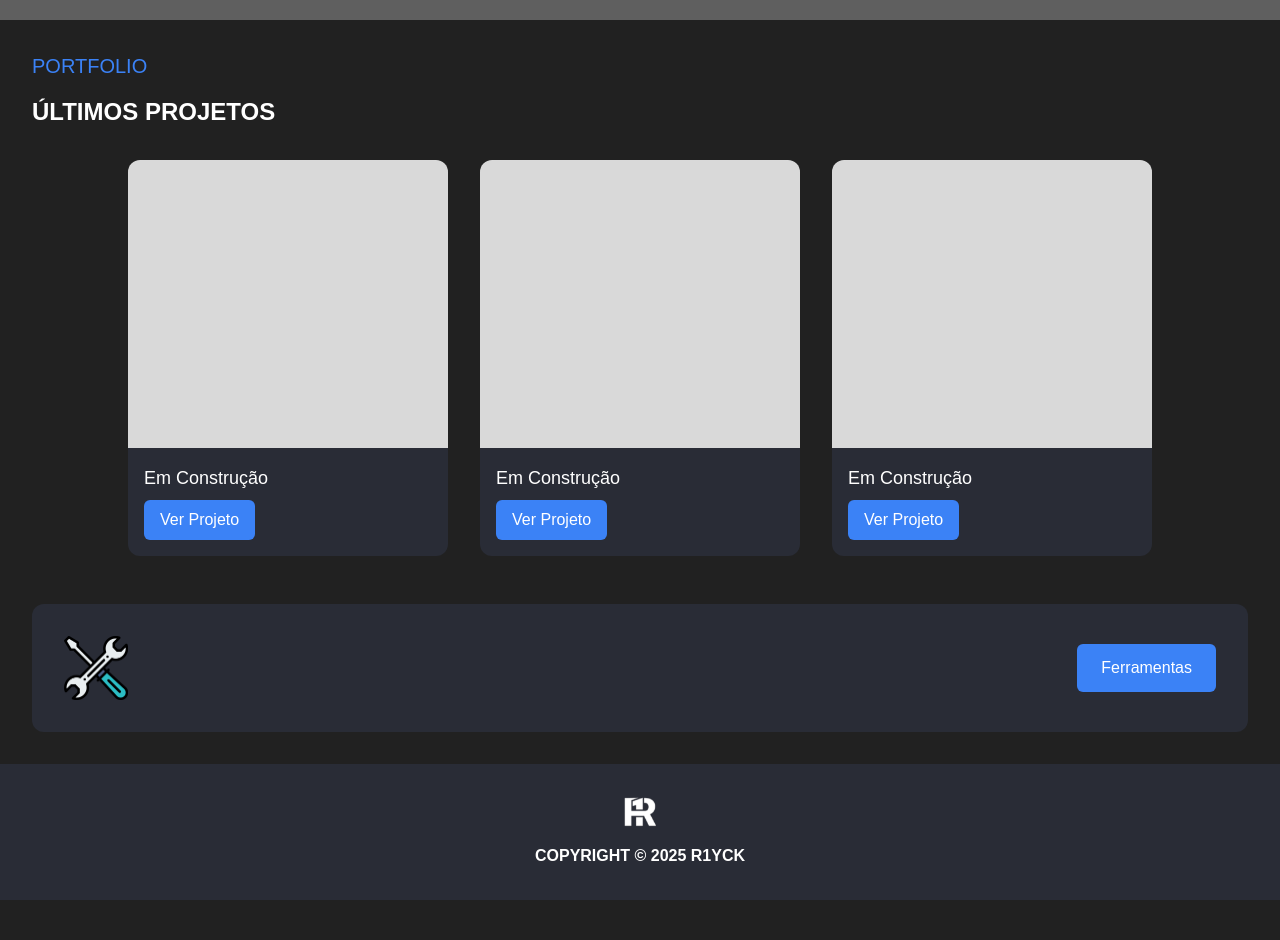
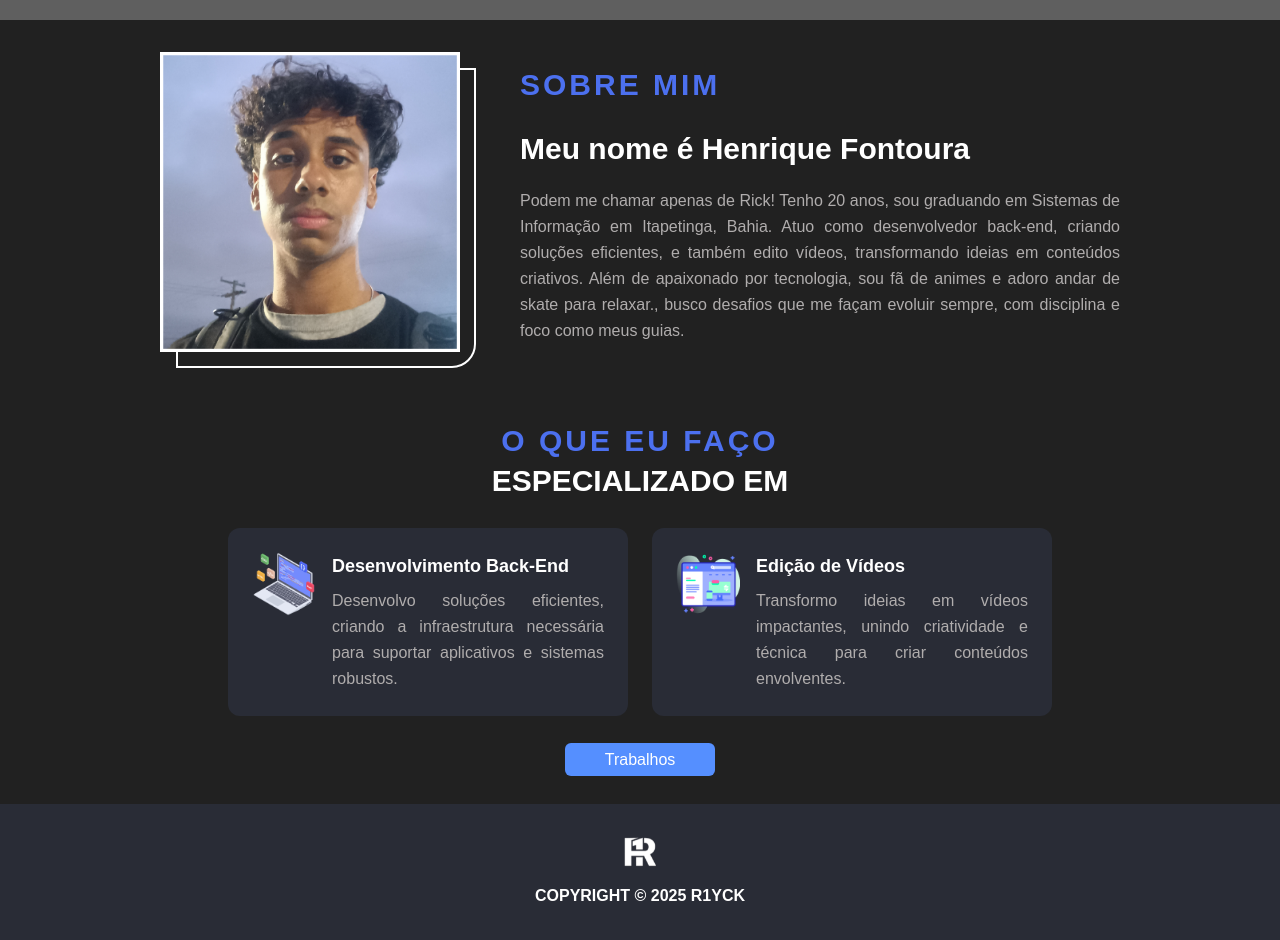
Before and after one commit to r1yck/meu-portfolio, a Next.js app: page /about in a window 1280 px wide. Shown: the part 780-1720 px from the top of the page. Before the commit the page ends 1680 px from the top, so only its background shows below. Built offline with nearby package versions, Linux system fonts and the light colour scheme; grey boxes are pictures that could not be loaded.

Commit message:
update: aboutPage

```diff
--- a/src/app/about/page.tsx
+++ b/src/app/about/page.tsx
@@ -1,39 +1,155 @@
 import Header from "@/components/Header";
 import Footer from "@/components/Footer";
-import Cards from "@/components/Cards";
+import Button from "@/components/Button";
 
-export default function WorkPage() {
+export default function AboutPage() {
     return (
         <>
             <Header
-                title="Meu Trabalho"
-                subtitle="Portfolio com alguns projetos que já fiz"
+                title="Olá, sou o r1yck!"
+                subtitle="Desenvolvedor Back-End e Editor de Vídeos"
             />
-            <section className="p-8">
-                {/* Título da seção */}
-                <h2 className="text-blue-500 text-xl mb-4">PORTFOLIO</h2>
-                <h3 className="text-white text-2xl font-bold mb-8">ÚLTIMOS PROJETOS</h3>
-
-                {/* Cards de projetos */}
-                <div className="flex flex-wrap gap-8 justify-center">
-                    <Cards title="Em Construção" buttonText="Ver Projeto" />
-                    <Cards title="Em Construção" buttonText="Ver Projeto" />
-                    <Cards title="Em Construção" buttonText="Ver Projeto" />
+            <section className="flex flex-col md:flex-row items-center justify-between gap-8 p-8 bg-[#212121] max-w-screen-lg mx-auto">
+                <div className="relative flex-shrink-0">
+                    <div
+                        className="absolute top-4 left-4 w-[300px] h-[300px] rounded-[24px_0px] border-2 border-white"
+                    ></div>
+                    <img
+                        src="/assets/minha-foto.png"
+                        alt="Minha foto"
+                        className="relative w-[300px] h-[300px] object-cover border-2 border-white"
+                        style={{ boxSizing: "border-box" }}
+                    />
                 </div>
-
-                {/* Card com ferramentas */}
-                <div
-                    className="bg-gray-900 mt-12 p-8 rounded-xl flex items-center justify-between"
-                    style={{ backgroundColor: "#292C36" }}
-                >
-                    <img
-                        src="/assets/ferramentas.png"
-                        alt="Ferramentas"
-                        className="w-16 h-16"
-                    />
-                    <button className="bg-blue-500 text-white px-6 py-3 rounded-md hover:bg-blue-600">
-                        Ferramentas
-                    </button>
+                <div className="flex flex-col gap-6 text-left max-w-[600px]">
+                    <h2
+                        className="text-textBlue"
+                        style={{
+                            fontFamily: "Poppins, sans-serif",
+                            fontStyle: "normal",
+                            fontWeight: 600,
+                            fontSize: "30px",
+                            lineHeight: "50px",
+                            letterSpacing: "0.1em",
+                        }}
+                    >
+                        SOBRE MIM
+                    </h2>
+                    <h3
+                        className="text-textWhite"
+                        style={{
+                            fontFamily: "Poppins, sans-serif",
+                            fontStyle: "normal",
+                            fontWeight: 600,
+                            fontSize: "30px",
+                            lineHeight: "30px",
+                        }}
+                    >
+                        Meu nome é Henrique Fontoura
+                    </h3>
+                    <p
+                        style={{
+                            fontFamily: "Poppins, sans-serif",
+                            fontStyle: "normal",
+                            fontWeight: 400,
+                            fontSize: "16px",
+                            lineHeight: "26px",
+                            color: "#B0ADAD",
+                            textAlign: "justify",
+                        }}
+                    >
+                        Podem me chamar apenas de Rick! Tenho 20 anos, sou graduando em
+                        Sistemas de Informação em Itapetinga, Bahia. Atuo como desenvolvedor
+                        back-end, criando soluções eficientes, e também edito vídeos,
+                        transformando ideias em conteúdos criativos. Além de apaixonado por
+                        tecnologia, sou fã de animes e adoro andar de skate para relaxar.,
+                        busco desafios que me façam evoluir sempre, com disciplina e foco como
+                        meus guias.
+                    </p>
+                </div>
+            </section>
+            <section className="p-8 bg-[#212121]">
+                <div className="text-center mb-8">
+                    <h2
+                        className="text-textBlue"
+                        style={{
+                            fontFamily: "Poppins, sans-serif",
+                            fontStyle: "normal",
+                            fontWeight: 600,
+                            fontSize: "30px",
+                            lineHeight: "50px",
+                            letterSpacing: "0.1em",
+                        }}
+                    >
+                        O QUE EU FAÇO
+                    </h2>
+                    <h3
+                        className="text-textWhite"
+                        style={{
+                            fontFamily: "Poppins, sans-serif",
+                            fontStyle: "normal",
+                            fontWeight: 600,
+                            fontSize: "30px",
+                            lineHeight: "30px",
+                        }}
+                    >
+                        ESPECIALIZADO EM
+                    </h3>
+                </div>
+                <div className="flex flex-col md:flex-row gap-6 justify-center items-start">
+                    <div className="bg-backgroundFooter p-6 rounded-[12px] w-full md:w-[400px] flex gap-4 items-start">
+                        <img
+                            src="/assets/dev-logo.png"
+                            alt="Logo Desenvolvimento"
+                            className="w-16 h-16"
+                        />
+                        <div className="flex flex-col">
+                            <h4 className="text-textWhite font-semibold text-lg mb-2">
+                                Desenvolvimento Back-End
+                            </h4>
+                            <p
+                                style={{
+                                    fontFamily: "Poppins, sans-serif",
+                                    fontWeight: 400,
+                                    fontSize: "16px",
+                                    lineHeight: "26px",
+                                    color: "#B0ADAD",
+                                    textAlign: "justify",
+                                }}
+                            >
+                                Desenvolvo soluções eficientes, criando a infraestrutura
+                                necessária para suportar aplicativos e sistemas robustos.
+                            </p>
+                        </div>
+                    </div>
+                    <div className="bg-backgroundFooter p-6 rounded-[12px] w-full md:w-[400px] flex gap-4 items-start">
+                        <img
+                            src="/assets/vid-logo.png"
+                            alt="Logo Edição"
+                            className="w-16 h-16"
+                        />
+                        <div className="flex flex-col">
+                            <h4 className="text-textWhite font-semibold text-lg mb-2">
+                                Edição de Vídeos
+                            </h4>
+                            <p
+                                style={{
+                                    fontFamily: "Poppins, sans-serif",
+                                    fontWeight: 400,
+                                    fontSize: "16px",
+                                    lineHeight: "26px",
+                                    color: "#B0ADAD",
+                                    textAlign: "justify",
+                                }}
+                            >
+                                Transformo ideias em vídeos impactantes, unindo criatividade e técnica
+                                para criar conteúdos envolventes.
+                            </p>
+                        </div>
+                    </div>
+                </div>
+                <div className="mt-8 text-center">
+                    <Button text="Trabalhos" link="/work" />
                 </div>
             </section>
             <Footer />
```
Also changed, not shown: src/app/work/page.tsx (+5 -8 lines).
